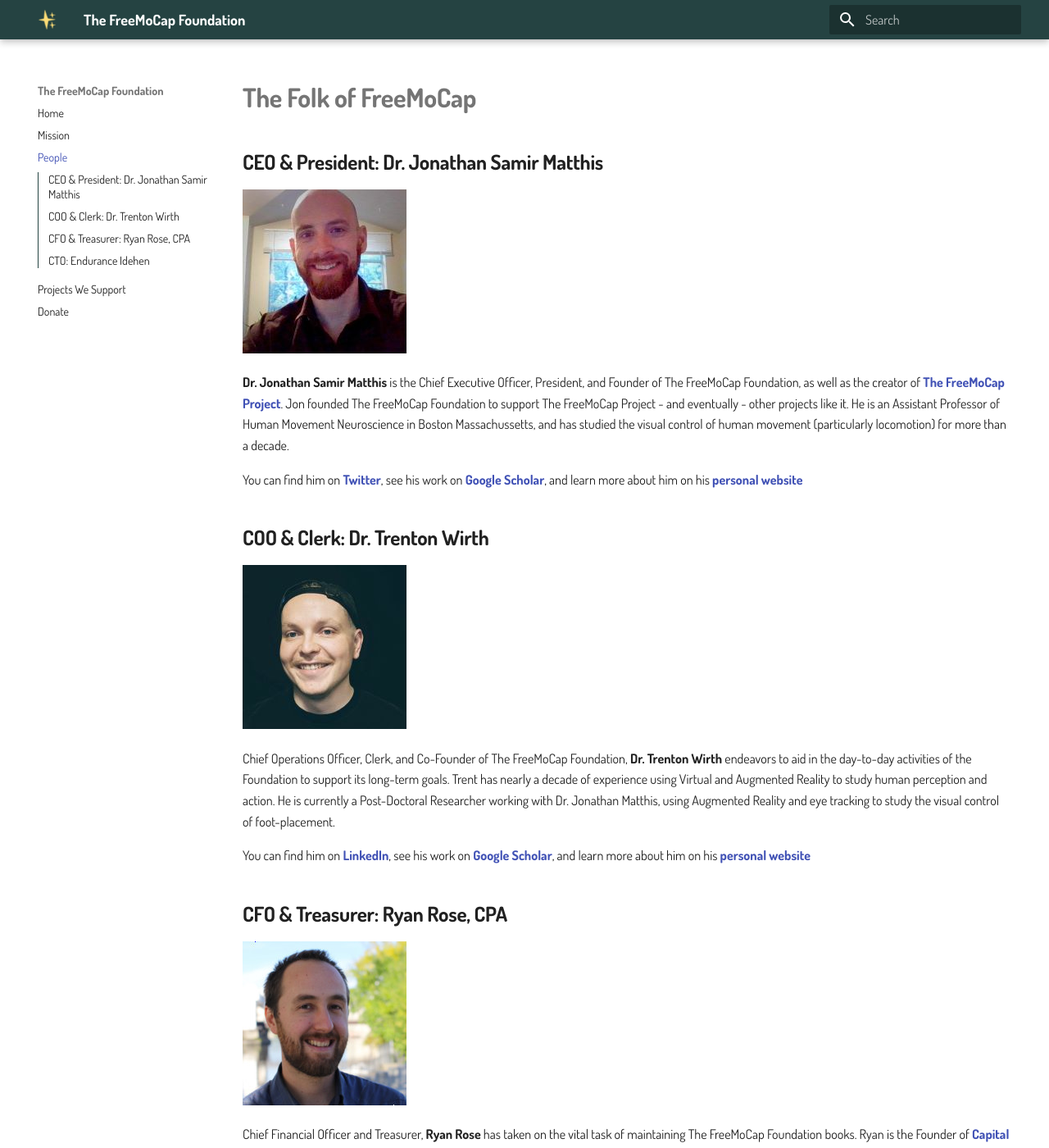
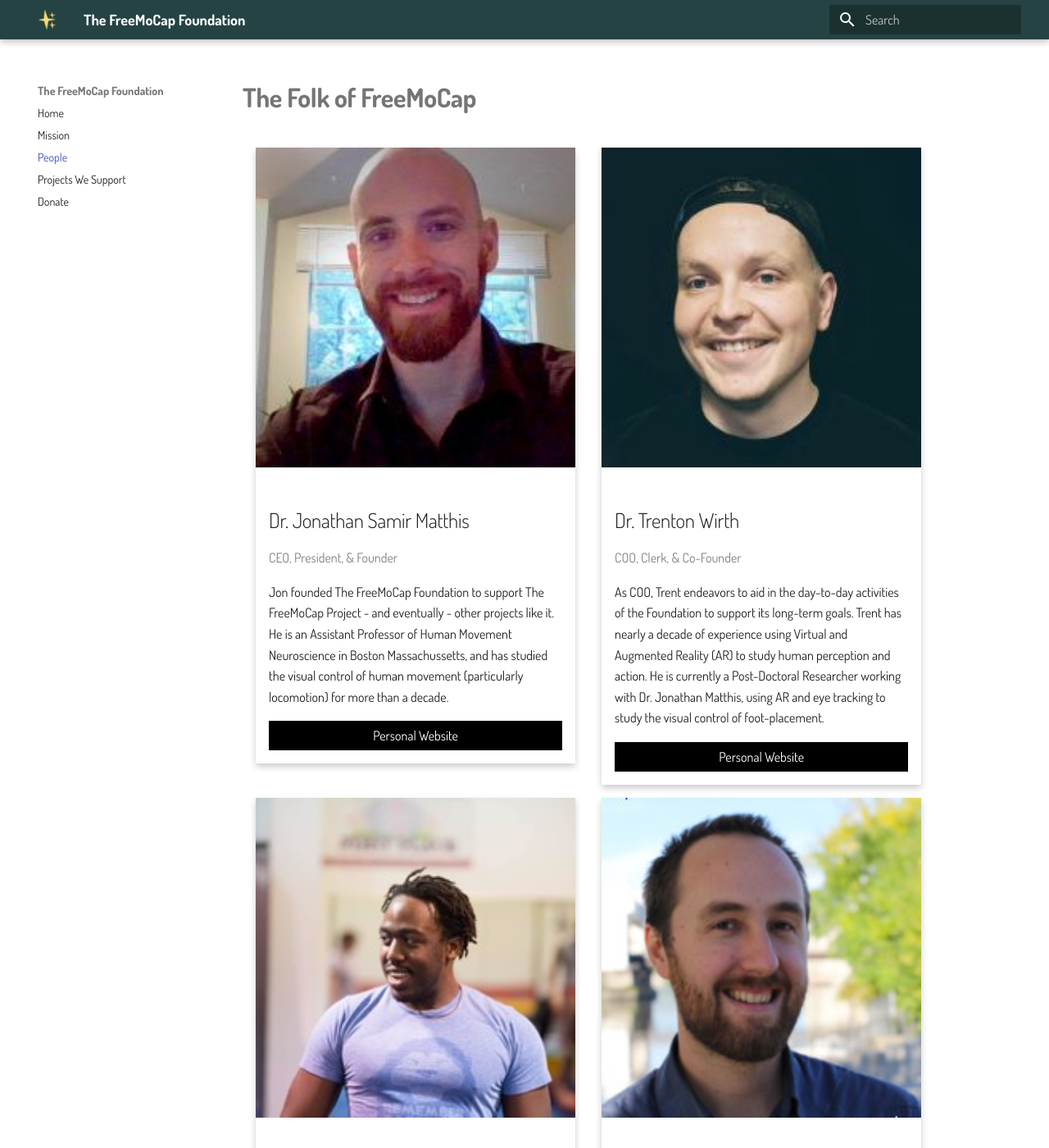
Before and after one commit to freemocap/freemocapfoundation_dot_org, an MkDocs documentation site: the page built from docs/people.md, in a window 1280 px wide and 1400 px high. Shown: the whole window at 82% size. Built offline with MkDocs 1.6.1 and Material for MkDocs 9.7.7, drawn with Linux system fonts in a browser that asks for light colours; some of the changed text lies outside the part shown.

Commit message:
people grid

```diff
--- a/docs/people.md
+++ b/docs/people.md
@@ -1,30 +1,59 @@
 # **The Folk of FreeMoCap**
 
-## **CEO & President: Dr. Jonathan Samir Matthis**
-![Alt text](assets/profile_pics/jon_profile.jpg)
+ <div class="row">
+  <div class="column">
+    <div class="card">
+      <img src="../assets/profile_pics/jon_profile.jpg" alt="Jon" style="width:100%">
+      <div class="container">
+        <h2>Dr. Jonathan Samir Matthis</h2>
+        <p class="title">CEO, President, &amp; Founder</p>
+        <p>Jon founded The FreeMoCap Foundation to support The FreeMoCap Project - and eventually - other projects like it. He is an Assistant Professor of Human Movement Neuroscience in Boston Massachussetts, and has studied the visual control of human movement (particularly locomotion) for more than a decade.</p>
+        <form>
+            <p><button type="submit" formaction="https://jonmatthis.com" class="button">Personal Website</button></p>
+        </form>
+      </div>
+    </div>
+  </div>
 
-**Dr. Jonathan Samir Matthis** is the Chief Executive Officer, President, and Founder of The FreeMoCap Foundation, as well as the creator of [**The FreeMoCap Project**](https://freemocap.org). Jon founded The FreeMoCap Foundation to support The FreeMoCap Project - and eventually - other projects like it. He is an Assistant Professor of Human Movement Neuroscience in Boston Massachussetts, and has studied the visual control of human movement (particularly locomotion) for more than a decade.
+  <div class="column">
+    <div class="card">
+      <img src="../assets/profile_pics/trent_profile.jpg" alt="Trent" style="width:100%">
+      <div class="container">
+        <h2>Dr. Trenton Wirth</h2>
+        <p class="title">COO, Clerk, &amp; Co-Founder</p>
+        <p>As COO, Trent endeavors to aid in the day-to-day activities of the Foundation to support its long-term goals. Trent has nearly a decade of experience using Virtual and Augmented Reality (AR) to study human perception and action. He is currently a Post-Doctoral Researcher working with Dr. Jonathan Matthis, using AR and eye tracking to study the visual control of foot-placement.</p>
+        <form>
+            <p><button type="submit" formaction="https://wirthtd.com" class="button">Personal Website</button></p>
+        </form>
+      </div>
+    </div>
+  </div>
 
-You can find him on [**Twitter**](https://twitter.com/JonMatthis), see his work on [**Google Scholar**](https://scholar.google.com/citations?user=mjYexjAAAAAJ&hl=en), and learn more about him on his [**personal website**](https://jonmatthis.com/)
+  <div class="column">
+    <div class="card">
+      <img src="../assets/profile_pics/endurance_profile.jpg" alt="Endurance" style="width:100%">
+      <div class="container">
+        <h2>Endurance Idehen</h2>
+        <p class="title">CTO</p>
+        <p>Endurance guides The FreeMoCap Foundation in our promotion of accessible and well-engineered technology. A software craftsman, Endurance has more than a decades worth of experience in Software Engineering. He is currently a Software Architect at <strong><a href="https://www.kungfu.ai/">KUNGFU.AI</a></strong>.</p>
+        <form>
+            <p><button type="submit" formaction="https://www.linkedin.com/in/endurance-idehen-63a48338/" class="button">LinkedIn</button></p>
+        </form>
+      </div>
+    </div>
+  </div>
 
-## **COO & Clerk: Dr. Trenton Wirth**
-
-![Alt text](assets/profile_pics/trent_profile.JPG)
-
-Chief Operations Officer, Clerk, and Co-Founder of The FreeMoCap Foundation, **Dr. Trenton Wirth** endeavors to aid in the day-to-day activities of the Foundation to support its long-term goals. Trent has nearly a decade of experience using Virtual and Augmented Reality to study human perception and action. He is currently a Post-Doctoral Researcher working with Dr. Jonathan Matthis, using Augmented Reality and eye tracking to study the visual control of foot-placement.
-
-You can find him on [**LinkedIn**](https://www.linkedin.com/in/trenton-wirth-1204a8aa/), see his work on [**Google Scholar**](https://scholar.google.com/citations?user=HdJAPMkAAAAJ&hl=en), and learn more about him on his [**personal website**](https://wirthtd.com/)
-
-## **CFO & Treasurer: Ryan Rose, CPA**
-![Alt text](assets/profile_pics/ryan_profile.jpg)
-
-Chief Financial Officer and Treasurer, **Ryan Rose** has taken on the vital task of maintaining The FreeMoCap Foundation books. Ryan is the Founder of [**Capital Bookkeeping Cooperative**](https://www.capitalbookkeeping.coop/), an organization that helps small businesses thrive in New York's Capital Region and beyond by providing bookkeeping, accounting, and other business services.
-
-You can find him on [**LinkedIn**](https://www.linkedin.com/in/ry-ro/)
-
-## **CTO: Endurance Idehen**
-![Alt text](assets/profile_pics/endurance_profile.jpg)
-
-Chief Technology Officer, **Endurance Idehen** guides The FreeMoCap Foundation in our promotion of accessible and well-engineered technology. A software craftsman, Endurance has more than a decades worth of experience in Software Engineering. He is currently a Software Architect at [**KUNGFU.AI**](https://www.kungfu.ai/).
-
-You can find him on [**LinkedIn**](https://www.linkedin.com/in/endurance-idehen-63a48338/) and [**GitHub**](https://github.com/endurance)
+  <div class="column">
+    <div class="card">
+      <img src="../assets/profile_pics/Ryan_profile.jpg" alt="Ryan" style="width:100%">
+      <div class="container">
+        <h2>Ryan Rose</h2>
+        <p class="title">CFO &amp; Treasurer</p>
+        <p>Ryan has taken on the vital task of maintaining The FreeMoCap Foundation books. Ryan is the Founder of <strong><a href="https://www.capitalbookkeeping.coop/">Captial Bookkeeping</a></strong>, an organization that helps small businesses thrive in New York's Capital Region and beyond by providing bookkeeping, accounting, and other business services.</p>
+        <form>
+            <p><button type="submit" formaction="https://www.linkedin.com/in/ry-ro/" class="button">LinkedIn</button></p>
+        </form>
+      </div>
+    </div>
+  </div>
+</div>
--- a/docs/stylesheets/extra.css
+++ b/docs/stylesheets/extra.css
@@ -11,3 +11,58 @@
   #centered-text {
     font-size: 90;
   }
+
+  /* Below: Grid/Cards */
+
+   /* Three columns side by side */
+.column {
+  float: left;
+  width: 45%;
+  margin-bottom: 16px;
+  padding: 0 16px;
+}
+
+/* Display the columns below each other instead of side by side on small screens */
+@media screen and (max-width: 650px) {
+.column {
+    width: 100%;
+    display: block;
+}
+}
+
+/* Add some shadows to create a card effect */
+.card {
+box-shadow: 0 4px 8px 0 rgba(0, 0, 0, 0.2);
+}
+
+/* Some left and right padding inside the container */
+.container {
+padding: 0 16px;
+}
+
+/* Clear floats */
+.container::after, .row::after {
+content: "";
+  clear: both;
+display: table;
+}
+
+.title {
+  color: grey;
+}
+
+.button {
+  border: none;
+  outline: 0;
+  display: inline-block;
+  padding: 8px;
+color: white;
+  background-color: #000;
+  text-align: center;
+  cursor: pointer;
+  width: 100%;
+}
+
+.button:hover {
+  background-color: #555;
+}
--- a/mkdocs.yml
+++ b/mkdocs.yml
@@ -37,3 +37,7 @@
 
     - icon: fontawesome/brands/youtube
       link: https://www.youtube.com/c/jonmatthis
+
+markdown_extensions:
+  - attr_list
+  - md_in_html
```
